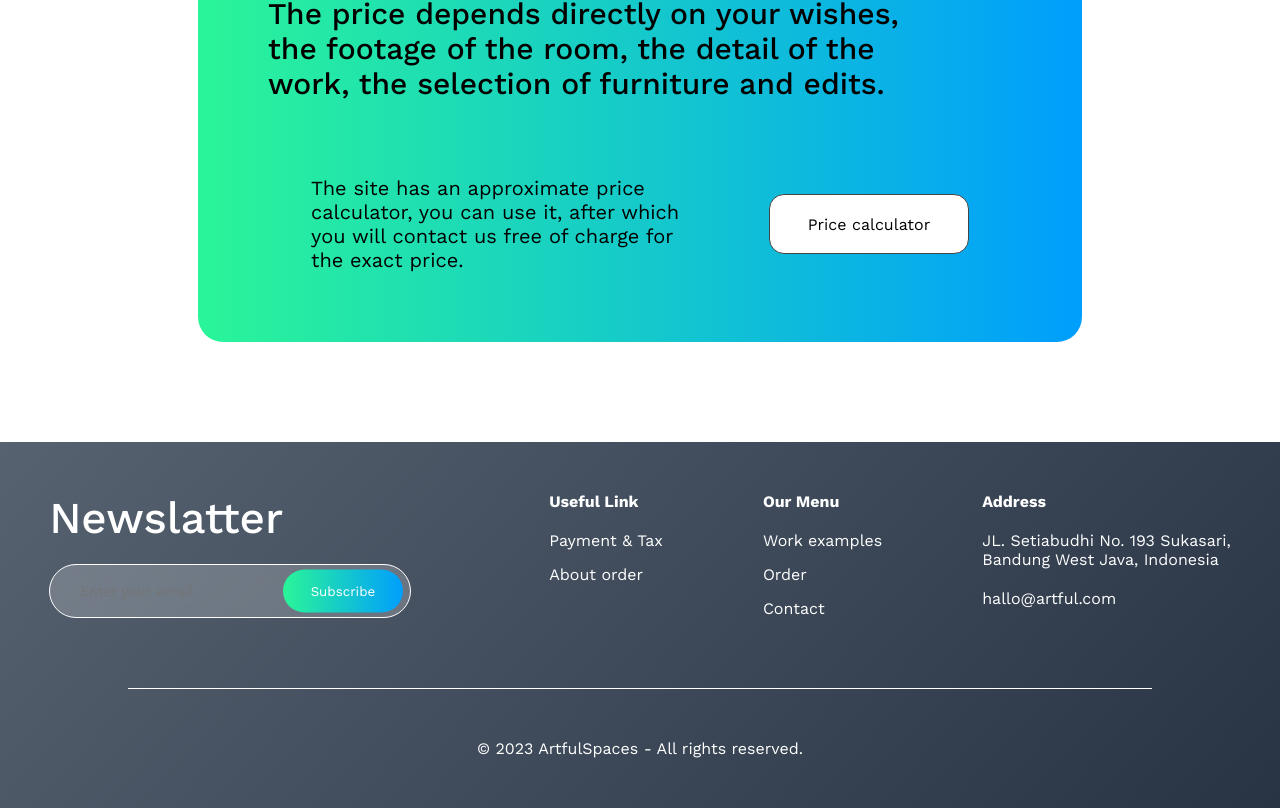
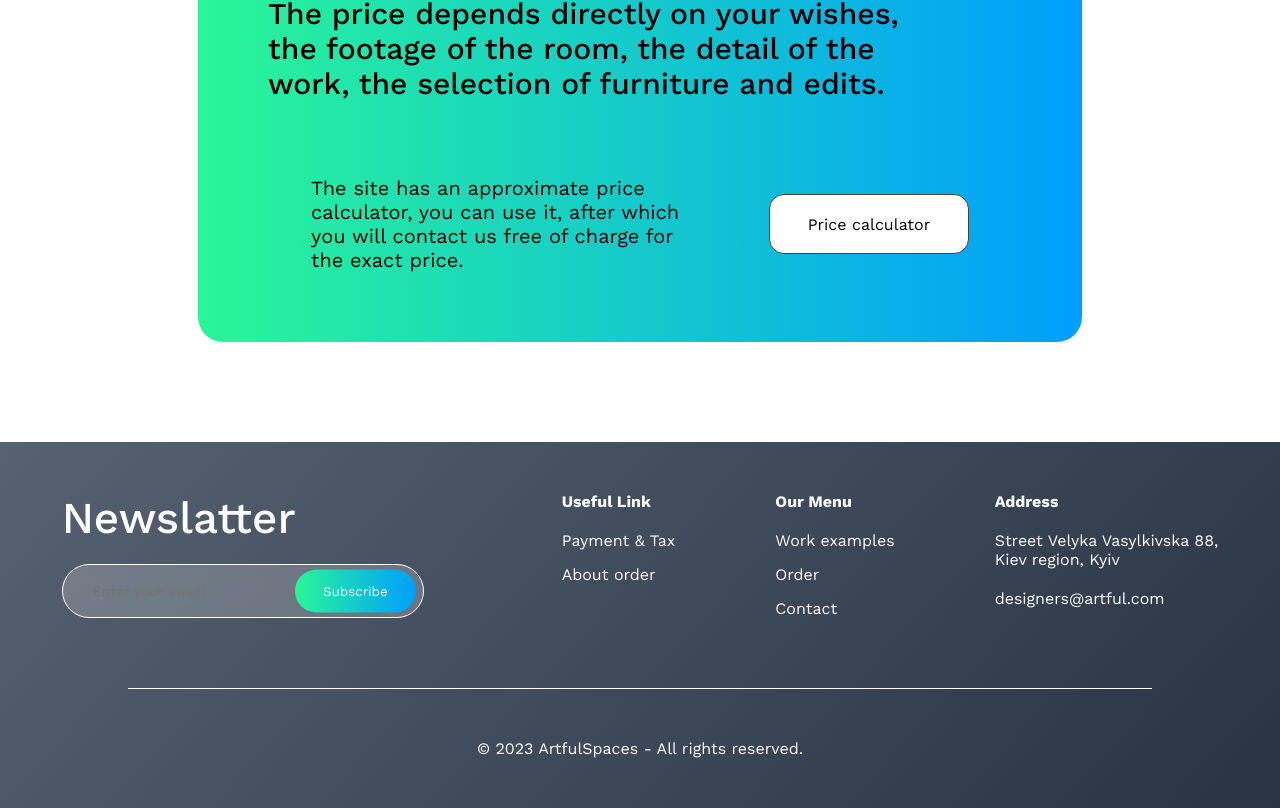
Before and after one commit to VRomanenko04/ArtfulSpaces, a React (Vite) app: page / in a window 1280 px wide. Shown: the part 2551-3359 px from the top of the page. Built offline with nearby package versions, Linux system fonts and the light colour scheme.

Commit message:
Поменял текст Footer

```diff
--- a/src/components/simple/footer/Footer.tsx
+++ b/src/components/simple/footer/Footer.tsx
@@ -31,8 +31,8 @@ const Footer = () => {
                     </div>
                     <div className={classes.nav__part}>
                         <p><strong>Address</strong></p>
-                        <p>JL. Setiabudhi No. 193 Sukasari,<br/> Bandung West Java, Indonesia</p>
-                        <p>hallo@artful.com</p>
+                        <p>Street Velyka Vasylkivska 88, <br/> Kiev region, Kyiv</p>
+                        <p>designers@artful.com</p>
                     </div>
                 </div>
             </div>
```
